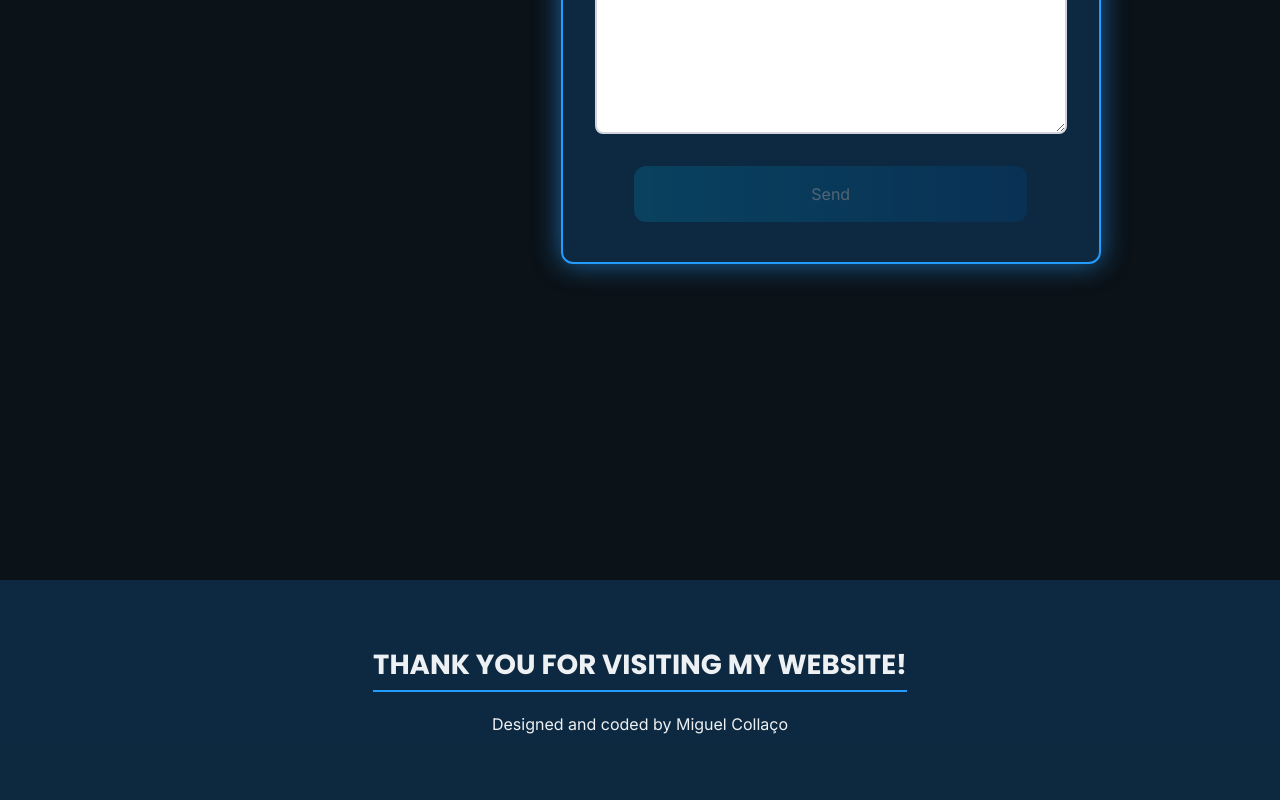
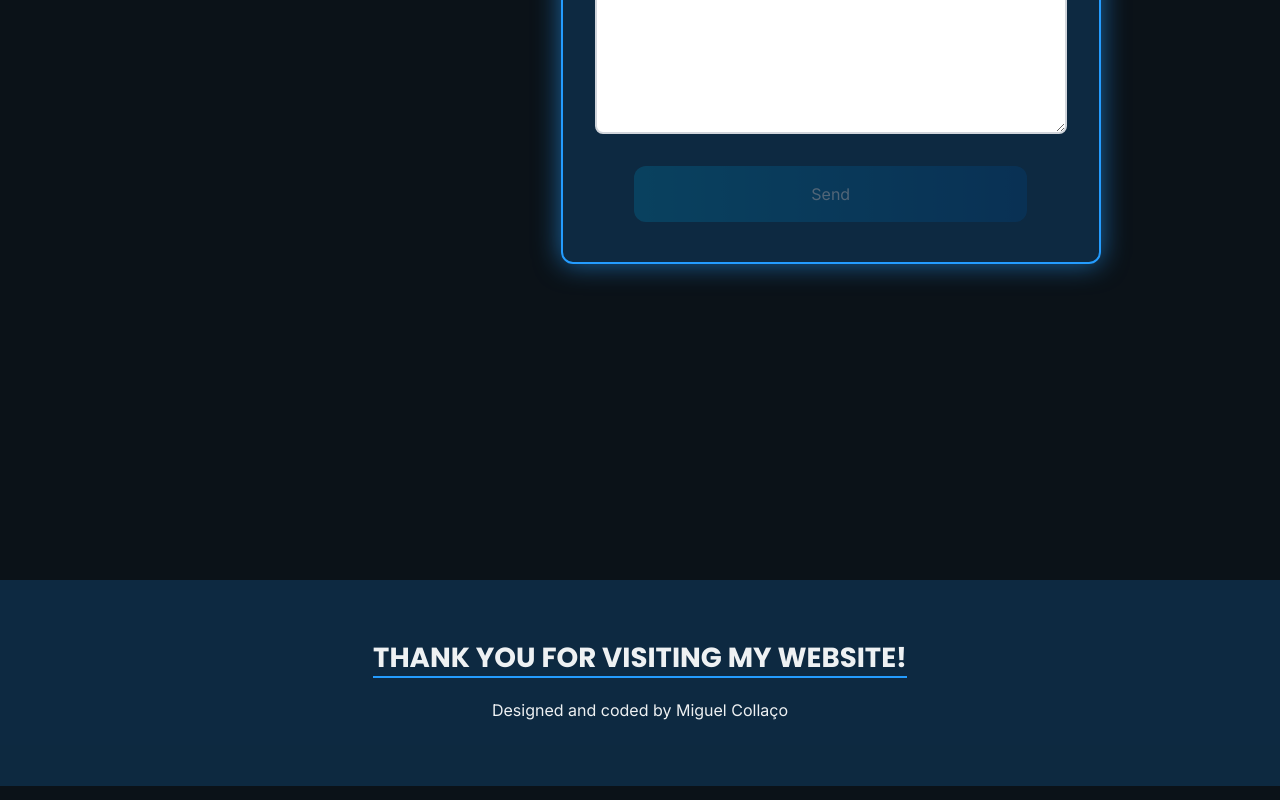
Before and after one commit to miguelcollaco/portfolio, a Next.js app: page / in a window 1280 px wide. Shown: the part 3320-4120 px from the top of the page. Built offline with nearby package versions, Linux system fonts and the light colour scheme.

Commit message:
hero overflow fix + footer text size

```diff
--- a/app/page.tsx
+++ b/app/page.tsx
@@ -36,7 +36,7 @@ export default function Home() {
 	}
 
 	return (
-		<main className="flex flex-col items-center w-full px-4 sm:px-[6vw] md:px-[10vw] lg:px-[14vw] child:mb-52">
+		<main className="flex flex-col items-center w-full child:px-4 child:sm:px-[6vw] child:md:px-[10vw] child:lg:px-[14vw] child:mb-52">
 			<div id="loading"
 			     className='fixed inset-0 flex space-x-2 justify-center items-center bg-background h-screen w-screen z-30 overflow-hidden duration-[450ms]'>
 				<span className='sr-only'>Loading...</span>
@@ -48,7 +48,7 @@ export default function Home() {
 			</div>
 
 			<div className="flex flex-col items-center justify-center h-screen w-full relative overflow-x-hidden" id="home">
-				<div className="flex flex-col overflow-x-hidden">
+				<div className="flex flex-col">
 					<h1 className="text-[2.9rem] md:text-6xl font-bold leading-relaxed z-10 [text-shadow:_0_0_15px_rgb(0_0_0_/_50%)]">
 						Hi, I&apos;m Miguel
 					</h1>
--- a/components/Footer.tsx
+++ b/components/Footer.tsx
@@ -1,7 +1,7 @@
 export default function Footer() {
 	return (
 		<footer className="w-full h-auto py-12 md:py-16 flex flex-col items-center text-center bg-secondary/30">
-			<h3 className="uppercase text-xl md:text-3xl w-max after:bg-accent after:block after:h-0.5 after:w-full after:mt-1 after:mb-3 md:after:mb-5">Thank you for visiting my website!</h3>
+			<h3 className="uppercase text-lg md:text-3xl w-max after:bg-accent after:block after:h-0.5 after:w-full after:mt-1 after:mb-3 md:after:mb-5">Thank you for visiting my website!</h3>
 			<p> Designed and coded by <a
 					target="_blank"
 					rel="noreferrer"
```
